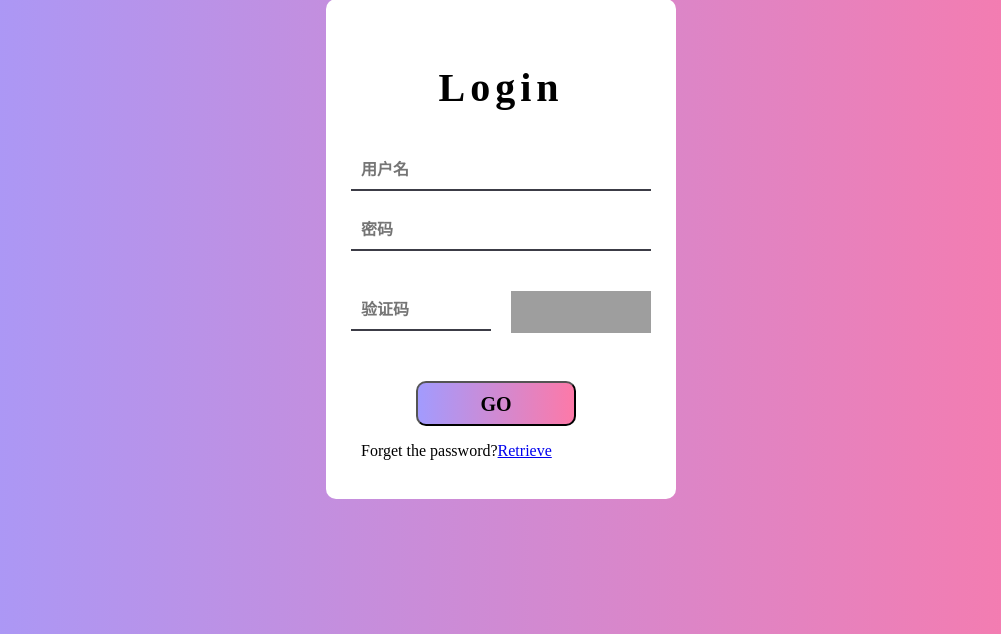
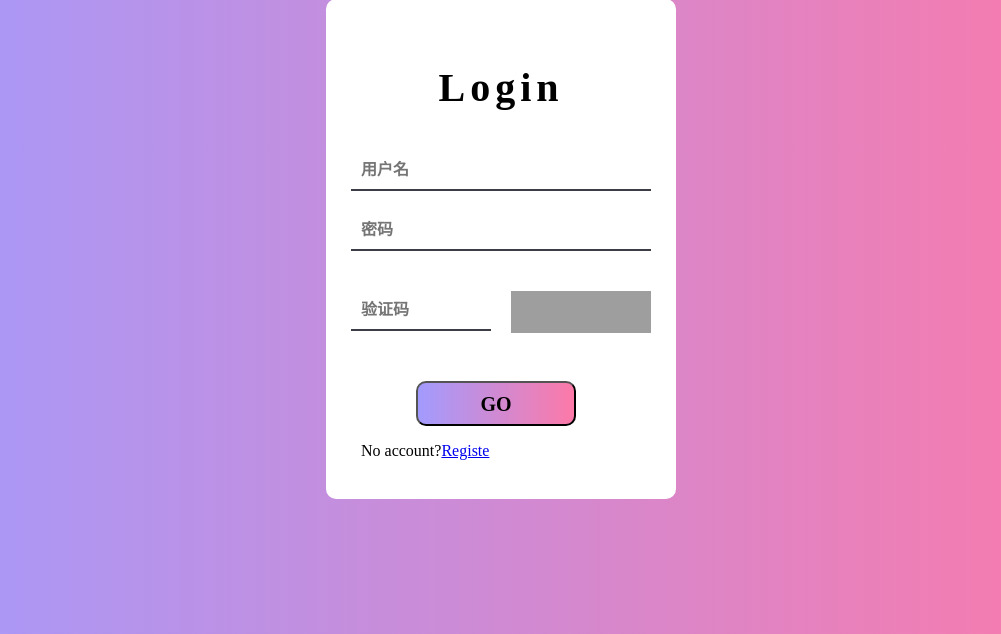
Before and after one commit to 1090146450/Examination, a Django app: page /login/ in a window 1280 px wide. Shown: the part 109-743 px from the top of the page, without its empty margins (139-1140 px from the left). Run offline with Django 4.2, Linux system fonts and the light colour scheme; grey boxes are pictures that could not be loaded.

Commit message:
x修改注册以及404

```diff
--- a/Examination/Examination/settings.py
+++ b/Examination/Examination/settings.py
@@ -22,7 +22,7 @@ BASE_DIR = Path(__file__).resolve().parent.parent
 SECRET_KEY = 'django-insecure-5a_v-u6=v4f=8rnue=z$bx1r5=554n6!1u3mcxl8(#5^=2mfu_'
 
 # SECURITY WARNING: don't run with debug turned on in production!
-DEBUG = True
+DEBUG = False
 
 ALLOWED_HOSTS = ["*"]
 
--- a/Examination/StudentExamination/templates/login.html
+++ b/Examination/StudentExamination/templates/login.html
@@ -112,7 +112,7 @@
                         <button class="f" type="submit">GO</button>
                     </div>
                 </form>
-                <div class="g">Forget the password?<a href="#">Retrieve</a></div>
+                <div class="g">No account?<a href="/register">Registe</a></div>
             </div>
         </di>
     <div class="icp">© 2023 alsoeasy <a href="http://beian.miit.gov.cn/" target="_blank"> 京ICP备2023002782号-1</a></div>
--- a/Examination/StudentExamination/views.py
+++ b/Examination/StudentExamination/views.py
@@ -95,6 +95,7 @@ def teacher_index(request):
 
 
 def achievement(request):
+    """查询成绩"""
     return render(request, "achievement.html")
 
 
```
